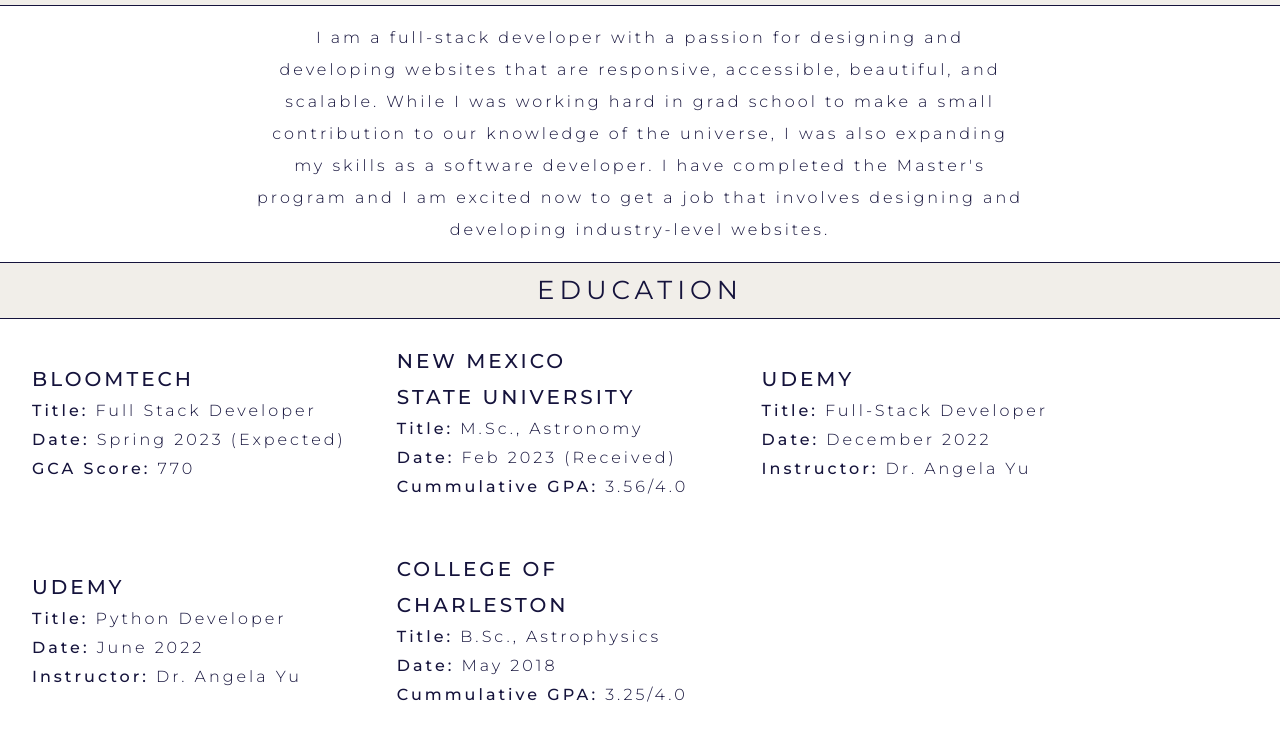
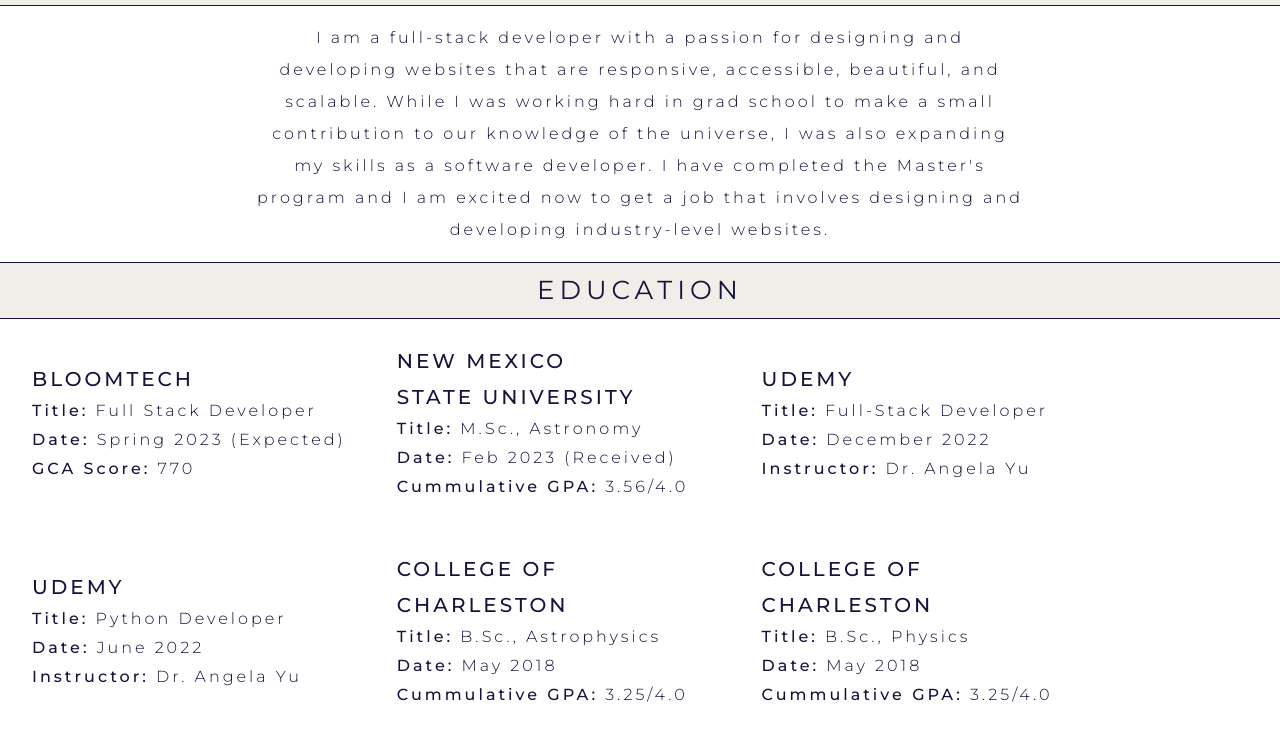
Before and after one commit to canasmh/canasmh.github.io, a website: page cv.html in a window 1280 px wide. Shown: the part 220-952 px from the top of the page. Drawn offline with Linux system fonts and the light colour scheme.

Commit message:
Add my physics degree to the education section

```diff
--- a/cv.html
+++ b/cv.html
@@ -80,6 +80,13 @@
                     <div class="education__container">
                         <h3 class="education__container--heading">College of <br/> Charleston</h3>
                         <p class="education__container--text"><strong>Title:</strong> B.Sc., Astrophysics<br/>
+                        <p class="education__container--text"><strong>Date:</strong> May 2018</p>
+                        <p class="education__container--text"><strong>Cummulative GPA:</strong> 3.25/4.0</p>
+                    </div>
+
+                    <div class="education__container">
+                        <h3 class="education__container--heading">College of <br/> Charleston</h3>
+                        <p class="education__container--text"><strong>Title:</strong> B.Sc., Physics<br/>
                         <p class="education__container--text"><strong>Date:</strong> May 2018</p>
                         <p class="education__container--text"><strong>Cummulative GPA:</strong> 3.25/4.0</p>
                     </div>
```
